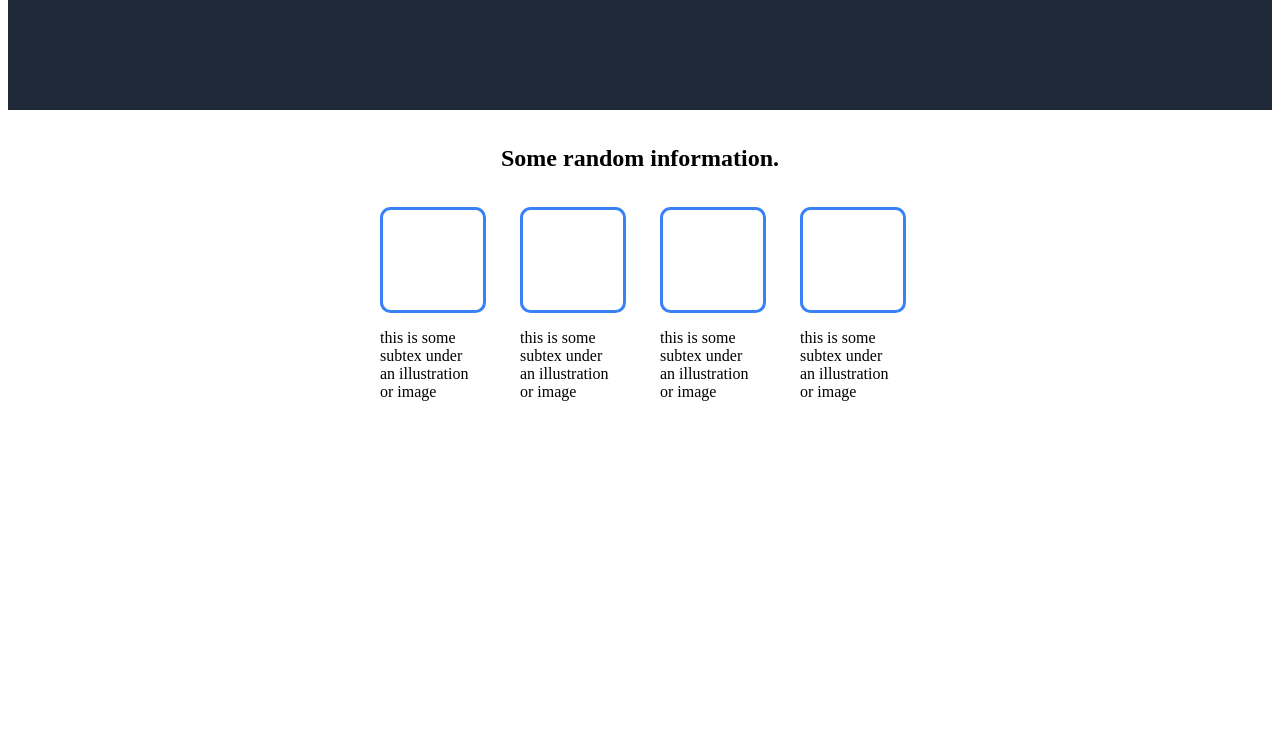
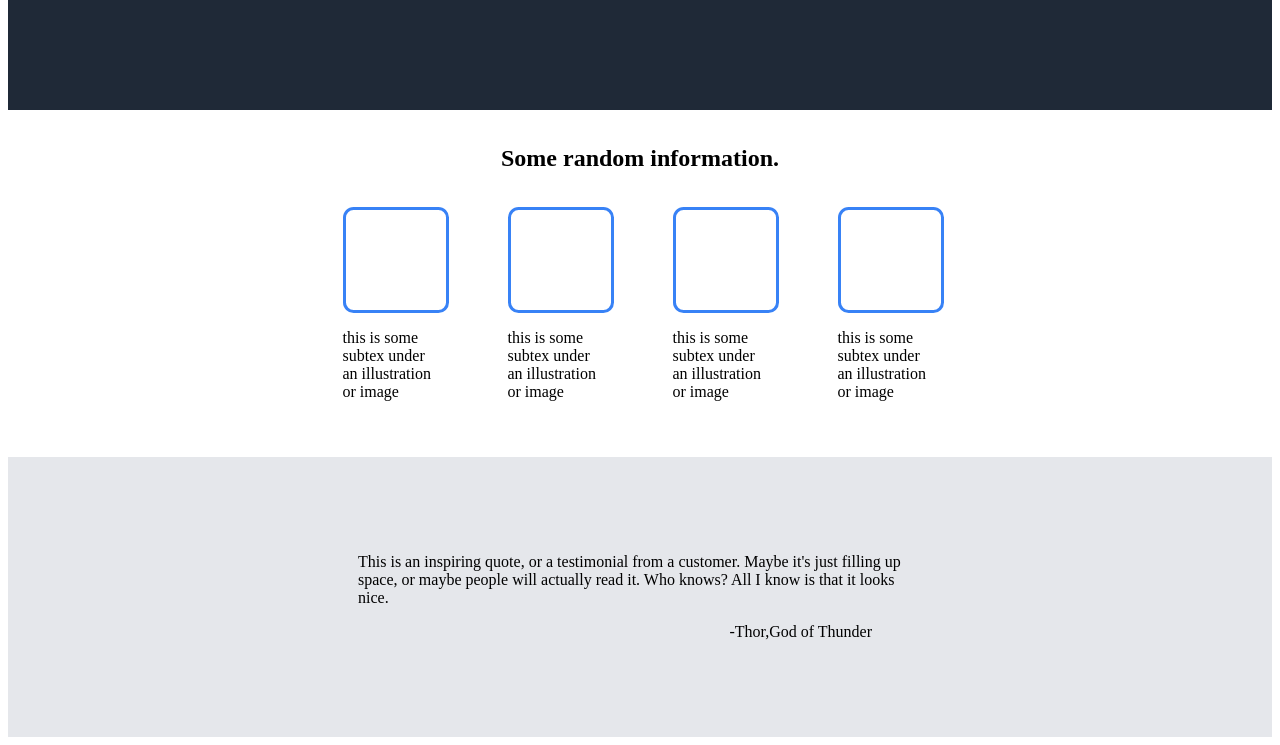
Before and after one commit to Drumus/odin-Landing-Page, a plain HTML site: page index.html in a window 1280 px wide. Shown: the part 277-1022 px from the top of the page. Before the commit the page ends 800 px from the top, so only its background shows below. Drawn offline with Linux system fonts and the light colour scheme.

Commit message:
third phase grey background

```diff
--- a/index.html
+++ b/index.html
@@ -44,7 +44,10 @@
             <div class="border"></div>
             <p>this is some subtex under an illustration or image</p>
         </div>
-
+    </div>
+    <div id="background-grey">
+        <p id="quote">This is an inspiring quote, or a testimonial from a customer. Maybe it's just filling up space, or maybe people will actually read it. Who knows? All I know is that it looks nice.</p>
+        <p id="author">-Thor,God of Thunder</p>
     </div>
 </body>
 </html>
--- a/style.css
+++ b/style.css
@@ -23,11 +23,11 @@
     display:flex;
     flex: 1;
     justify-content: center;
-    gap: 40px;
+    gap: 65px;
     margin-left: 150px;
     margin-right: 150px;
     margin-top: 20px;
-    margin-bottom: 50px;
+    margin-bottom: 150px;
 }
 .border {
     border: 3px solid #3882F6;
@@ -60,3 +60,17 @@ h2 {
     margin-top: 35px;
     margin-bottom: 35px;
 }
+#background-grey {
+    background-color: #e5e7eb;
+    padding-top: 80px;
+    padding-bottom: 80px;
+}
+#quote {
+    margin-left: 350px;
+    margin-right: 350px;
+}
+#author {
+    display:flex;
+    justify-content:right;
+    margin-right: 400px;
+}
```
